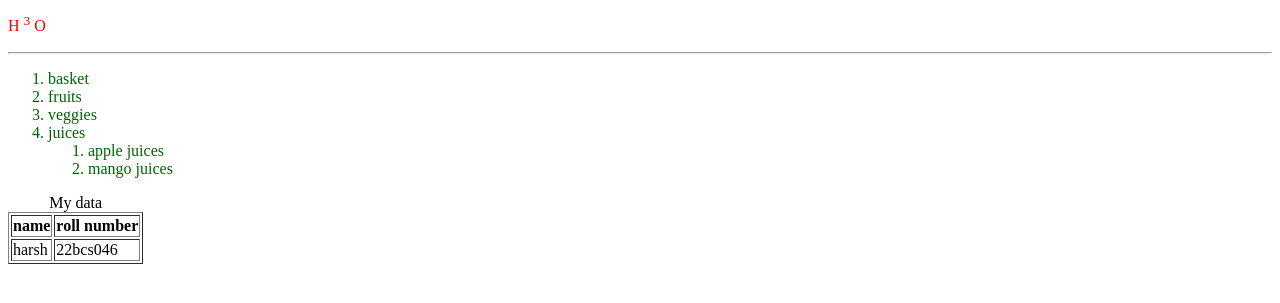
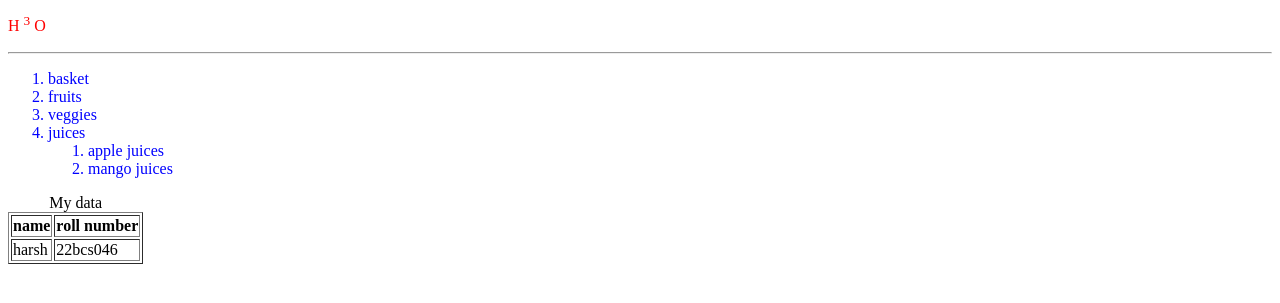
Before and after one commit to harshsoni-harsh/gdsc, a plain HTML site: page webdev/index.html in a window 1280 px wide. Shown: the part 365-668 px from the top of the page. Drawn offline with Linux system fonts and the light colour scheme.

Commit message:
session: basic css //25-01-2023

```diff
--- a/webdev/styles.css
+++ b/webdev/styles.css
@@ -2,5 +2,8 @@ p{
     color: red;
 }
 li{
-    color: darkgreen;
+    color: blue;
 }
+li:hover{
+    color: black;
+}
```
